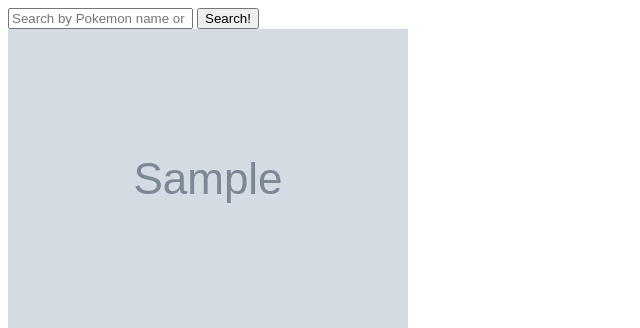
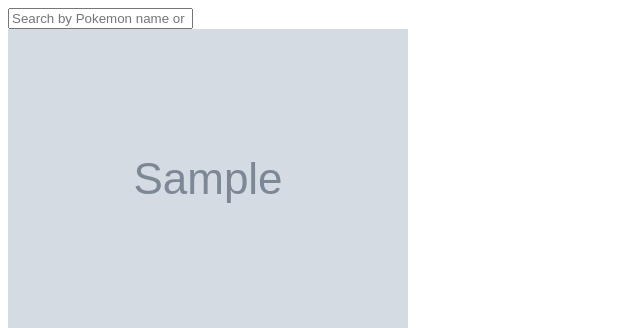
Before and after one commit to heejongahn/pokedex, a Python web app: template pokedex/templates/pokemon.html in a window 1280 px wide. Shown: the top 328 px of the page, without its empty margins (0-640 px from the left). Run offline with Jinja, Linux system fonts and the light colour scheme; the template is opened without the code that fills it: most values are stand-ins (such as "Sample title", 1, 10 or a date in 2020); grey boxes marked "Sample" are stand-in pictures; some libraries are stand-ins or nearby versions.

Commit message:
Remove unnecessary search button

```diff
--- a/pokedex/templates/base.html
+++ b/pokedex/templates/base.html
@@ -22,7 +22,6 @@
     <nav>
       <form id="search-form">
         <input id="search-input" type="text" placeholder="Search by Pokemon name or ID..." />
-        <button type="submit">Search!</button>
       </form>
     </nav>
   </header>
```
